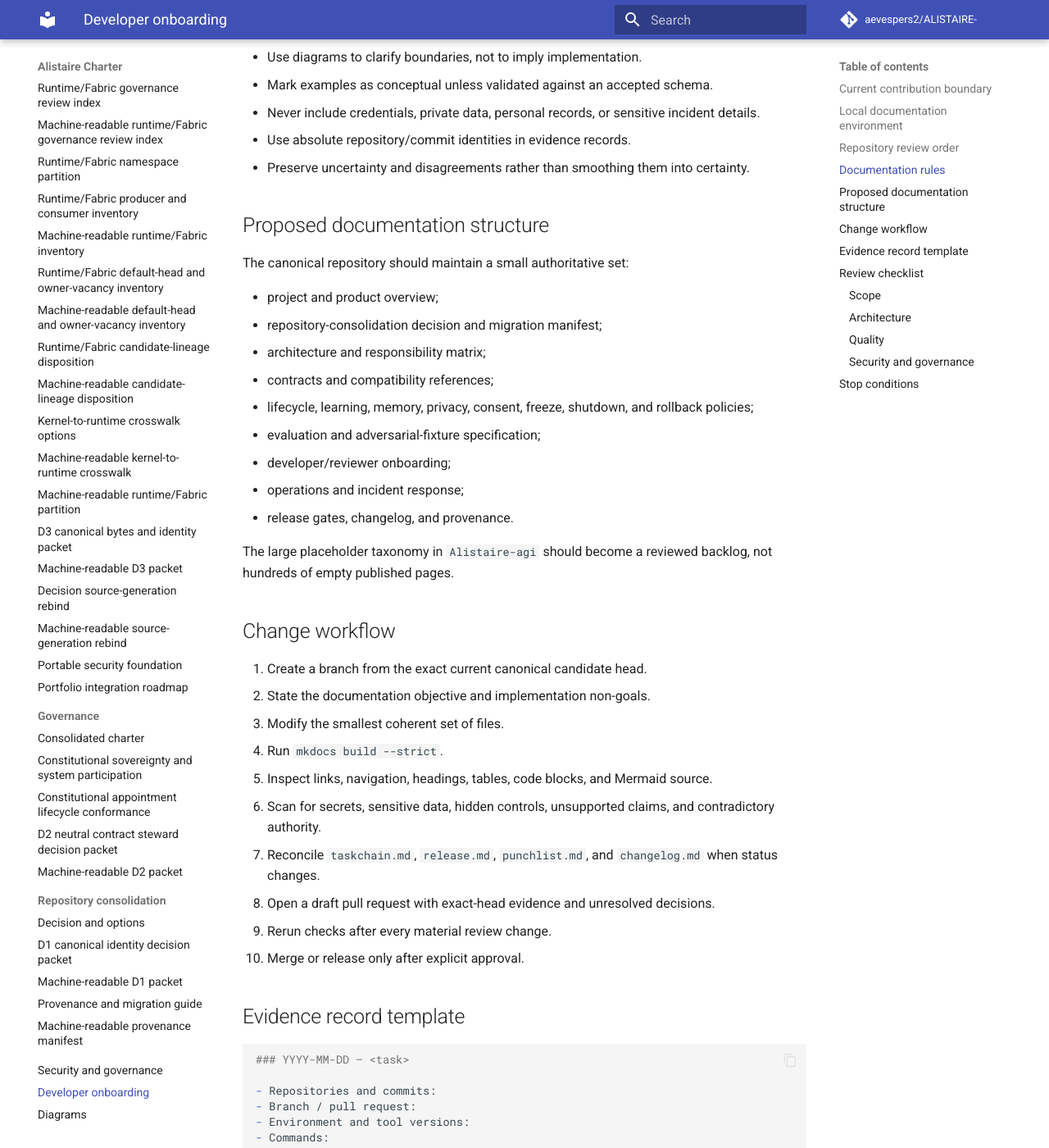
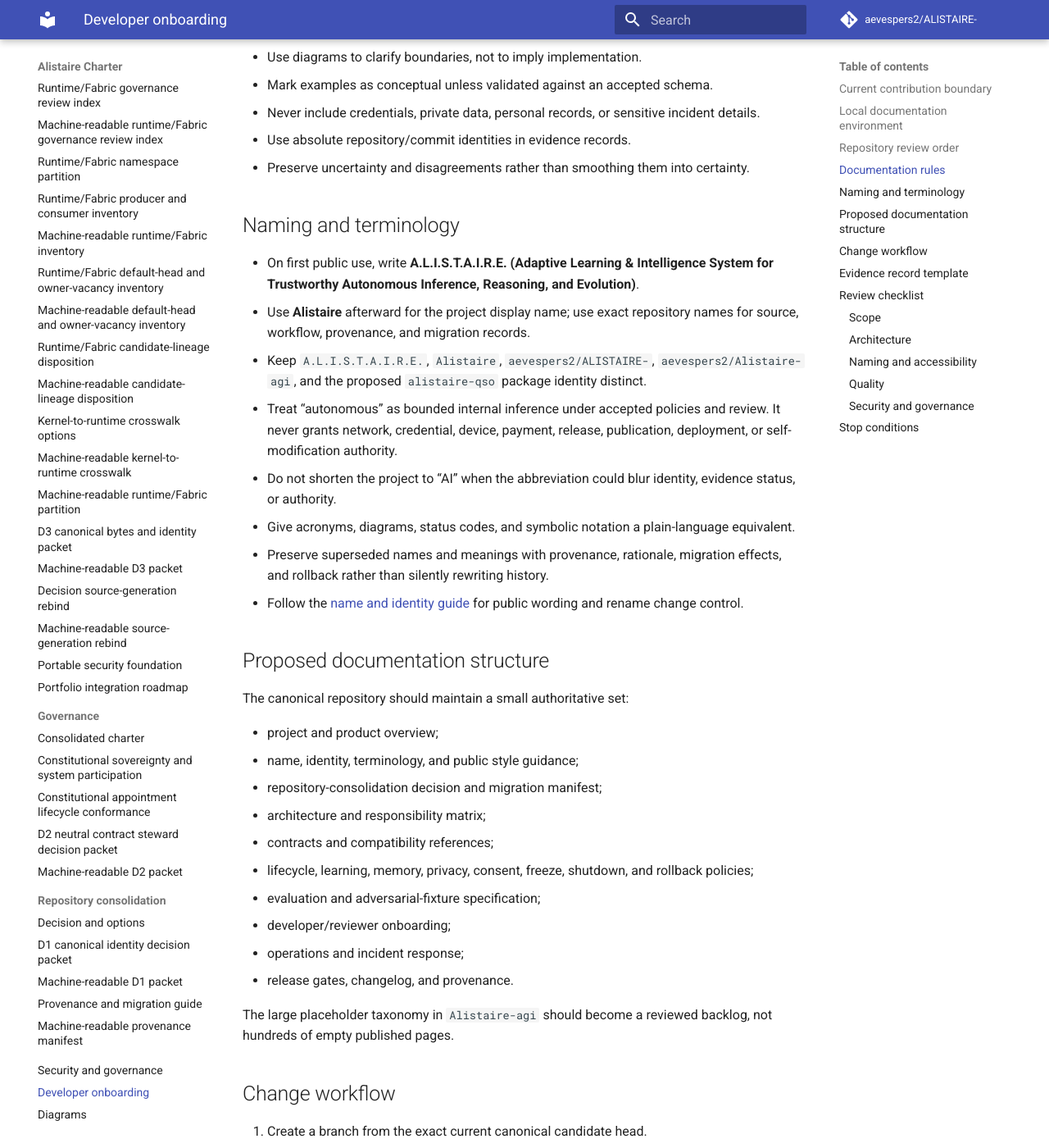
Before and after one commit to aevespers2/ALISTAIRE-, an MkDocs documentation site: the page built from docs/development.md, in a window 1280 px wide and 1400 px high, scrolled down 1138 px. Shown: the whole window at 82% size. Built offline with MkDocs 1.6.1 and Material for MkDocs 9.7.7, drawn with Linux system fonts in a browser that asks for light colours; comment, search, counter and statistics services are not loaded; some of the changed text lies outside the part shown.

Commit message:
docs: strengthen naming and terminology onboarding

```diff
--- a/docs/development.md
+++ b/docs/development.md
@@ -39,11 +39,23 @@ On Windows PowerShell, activate with `.venv\Scripts\Activate.ps1`.
 - Use absolute repository/commit identities in evidence records.
 - Preserve uncertainty and disagreements rather than smoothing them into certainty.
 
+## Naming and terminology
+
+- On first public use, write **A.L.I.S.T.A.I.R.E. (Adaptive Learning & Intelligence System for Trustworthy Autonomous Inference, Reasoning, and Evolution)**.
+- Use **Alistaire** afterward for the project display name; use exact repository names for source, workflow, provenance, and migration records.
+- Keep `A.L.I.S.T.A.I.R.E.`, `Alistaire`, `aevespers2/ALISTAIRE-`, `aevespers2/Alistaire-agi`, and the proposed `alistaire-qso` package identity distinct.
+- Treat “autonomous” as bounded internal inference under accepted policies and review. It never grants network, credential, device, payment, release, publication, deployment, or self-modification authority.
+- Do not shorten the project to “AI” when the abbreviation could blur identity, evidence status, or authority.
+- Give acronyms, diagrams, status codes, and symbolic notation a plain-language equivalent.
+- Preserve superseded names and meanings with provenance, rationale, migration effects, and rollback rather than silently rewriting history.
+- Follow the [name and identity guide](name-and-identity.md) for public wording and rename change control.
+
 ## Proposed documentation structure
 
 The canonical repository should maintain a small authoritative set:
 
 - project and product overview;
+- name, identity, terminology, and public style guidance;
 - repository-consolidation decision and migration manifest;
 - architecture and responsibility matrix;
 - contracts and compatibility references;
@@ -102,6 +114,14 @@ The large placeholder taxonomy in `Alistaire-agi` should become a reviewed backl
 - Are trust boundaries, consent, privacy, evidence, freeze, and rollback shown?
 - Are unknown or pending contracts marked as blocked?
 
+### Naming and accessibility
+
+- Is the acronym expanded correctly on first use?
+- Are project, repository, and package identities kept distinct?
+- Is “autonomous” bounded rather than presented as operational permission?
+- Do diagrams and status vocabulary have equivalent prose?
+- Would a new contributor understand how a rename is corrected, migrated, and rolled back?
+
 ### Quality
 
 - Does `mkdocs build --strict` pass from a clean environment?
```
